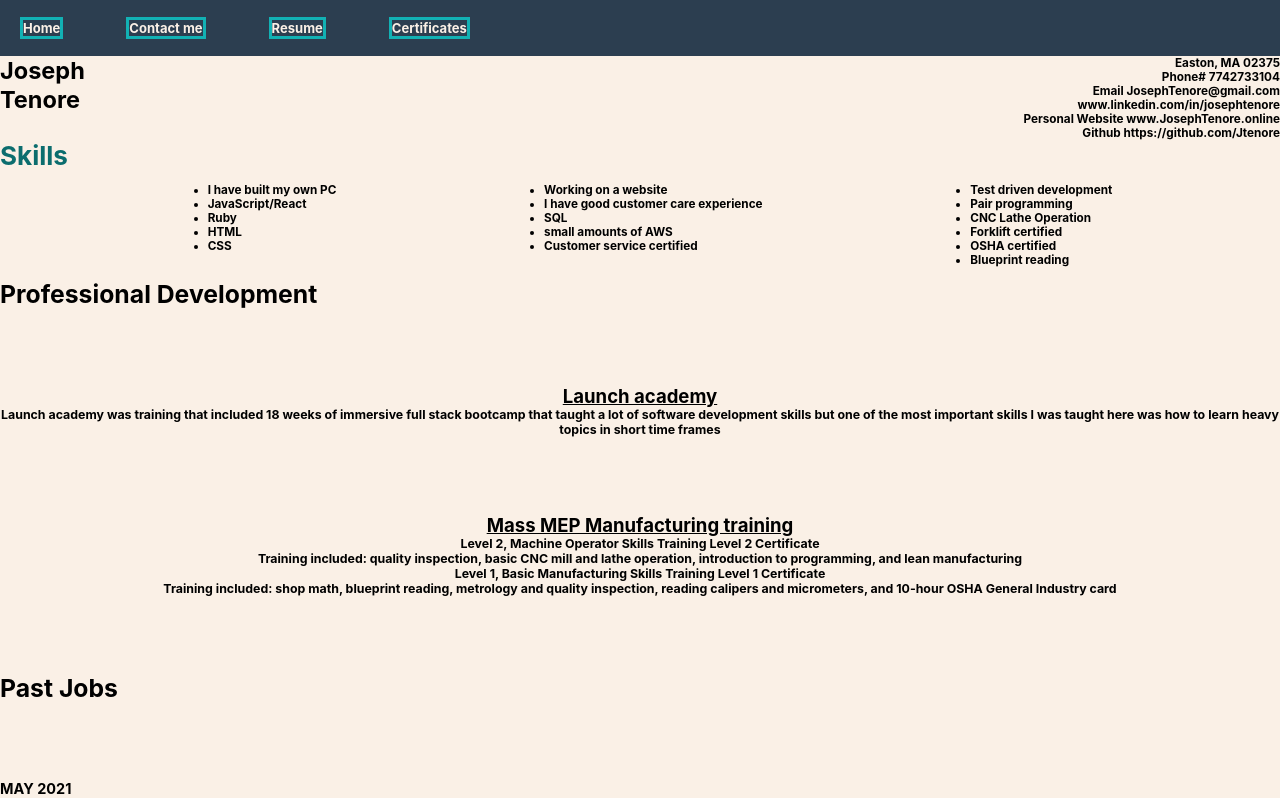
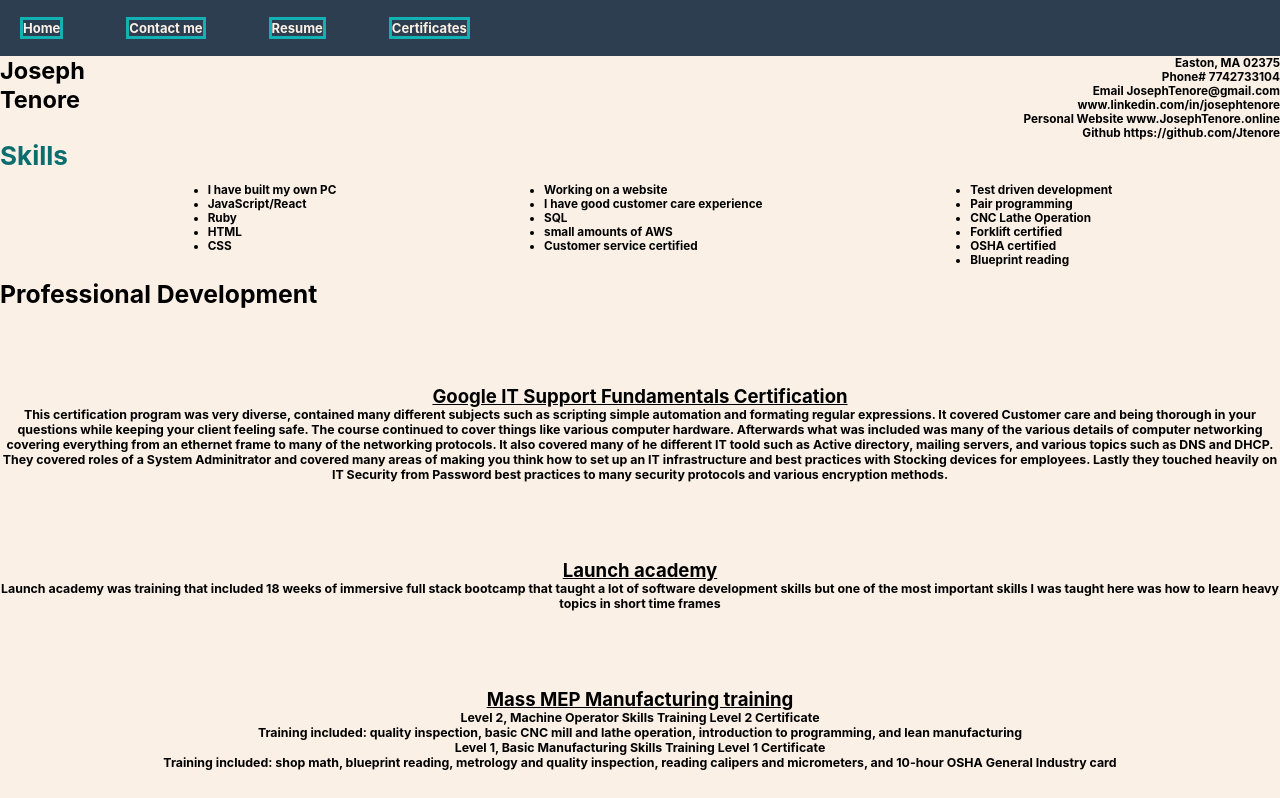
Before and after one commit to Jtenore/my_site, a React (Create React App) app: page /Resume in a window 1280 px wide. Shown: the top 798 px of the page. Built offline with nearby package versions, Linux system fonts and the light colour scheme; the HTML template or start-up script is replaced by a standard one.

Commit message:
PUSSSSHHHHHH

```diff
--- a/src/components/Resume.js
+++ b/src/components/Resume.js
@@ -59,6 +59,12 @@ export const Resume = () => {
 
 			<div>
 				<h1>Professional Development</h1>
+
+				<h2 className="underline_center_top">Google IT Support Fundamentals Certification</h2>
+				<p className="text_center">
+					This certification program was very diverse, contained many different subjects such as scripting simple automation and formating regular expressions. It covered Customer care and being thorough in your questions while keeping your client feeling safe. The course continued to cover things like various computer hardware. Afterwards what was included was many of the various details of computer networking covering everything from an ethernet frame to many of the networking protocols. It also covered many of he different IT toold such as Active directory, mailing servers, and various topics such as DNS and DHCP. They covered roles of a System Adminitrator and covered many areas of making you think how to set up an IT infrastructure and best practices with Stocking devices for employees. Lastly they touched heavily on IT Security from Password best practices to many security protocols and various encryption methods.
+				</p>
+
 				<h2 className="underline_center_top">Launch academy</h2>
 				<p className="text_center">
 					Launch academy was training that included 18 weeks of immersive full
```
